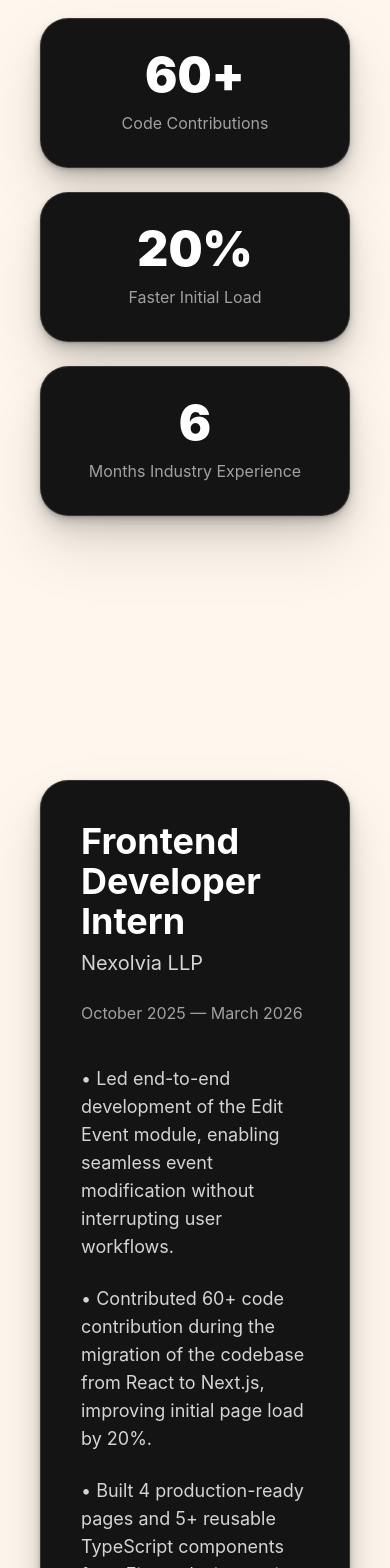
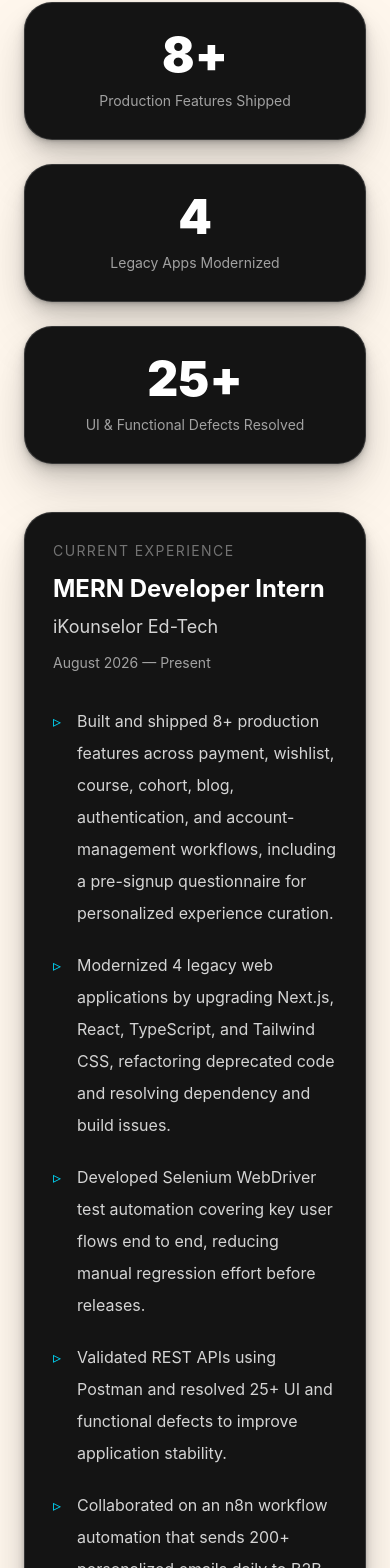
Before and after one commit to Prashant-K247/Portfolio, a React (Vite) app: page / in a window 390 px wide. Shown: the part 5864-7432 px from the top of the page. Built offline with nearby package versions, Linux system fonts and the light colour scheme; a web font is replaced by a local one.

Commit message:
Update Experience.jsx

```diff
--- a/src/component/Experience/Experience.jsx
+++ b/src/component/Experience/Experience.jsx
@@ -1,41 +1,74 @@
+
 import BorderGlow from "../ui/BorderGlow";
 import CountUp from "../ui/CountUp";
 
 const achievements = [
   {
-    value: 60,
+    value: 8,
     suffix: "+",
-    label: "Code Contributions",
+    label: "Production Features Shipped",
   },
   {
-    value: 20,
-    suffix: "%",
-    label: "Faster Initial Load",
+    value: 4,
+    suffix: "",
+    label: "Legacy Apps Modernized",
   },
   {
-    value: 6,
-    suffix: "",
-    label: "Months Industry Experience",
+    value: 25,
+    suffix: "+",
+    label: "UI & Functional Defects Resolved",
+  },
+];
+
+const experiences = [
+  {
+    role: "MERN Developer Intern",
+    company: "iKounselor Ed-Tech",
+    duration: "August 2026 — Present",
+    points: [
+      "Built and shipped 8+ production features across payment, wishlist, course, cohort, blog, authentication, and account-management workflows, including a pre-signup questionnaire for personalized experience curation.",
+      "Modernized 4 legacy web applications by upgrading Next.js, React, TypeScript, and Tailwind CSS, refactoring deprecated code and resolving dependency and build issues.",
+      "Developed Selenium WebDriver test automation covering key user flows end to end, reducing manual regression effort before releases.",
+      "Validated REST APIs using Postman and resolved 25+ UI and functional defects to improve application stability.",
+      "Collaborated on an n8n workflow automation that sends 200+ personalized emails daily to B2B clients, replacing manual outreach and accelerating lead follow-up.",
+    ],
+  },
+  {
+    role: "Frontend Developer Intern",
+    company: "Nexolvia LLP",
+    duration: "October 2025 — March 2026",
+    points: [
+      "Led end-to-end development of the Edit Event module, from UI implementation to backend logic and persistence, enabling users to modify event data without interrupting workflows.",
+      "Contributed 60+ commits across development and migration branches while migrating the application from React.js to Next.js, leveraging server-side rendering to achieve a 20% reduction in measured initial page-load time.",
+      "Developed 4 production-ready pages and 5+ reusable TypeScript components from Figma designs using Next.js, TypeScript, and Tailwind CSS.",
+    ],
   },
 ];
 
 const techStack = [
-  "React",
+  "React.js",
   "Next.js",
   "TypeScript",
+  "JavaScript",
   "Tailwind CSS",
+  "Node.js",
+  "Express.js",
+  "MongoDB",
   "REST APIs",
-  "JavaScript",
+  "Selenium",
+  "Postman",
+  "n8n",
   "Git",
+  "GitHub",
 ];
 
 export default function Experience() {
   return (
     <section
       id="experience"
-      className="min-h-screen bg-transparent text-white px-10 md:px-20 py-28"
+      className="min-h-screen bg-transparent text-white px-6 md:px-20 py-28"
     >
-      <div className="grid lg:grid-cols-12 gap-16">
+      <div className="grid lg:grid-cols-12 gap-12 lg:gap-16">
 
         {/* Left Side */}
         <div className="lg:col-span-3">
@@ -44,7 +77,7 @@ export default function Experience() {
             Career
           </p>
 
-          <h2 className="text-4xl md:text-8xl font-black mb-16">
+          <h2 className="text-4xl md:text-7xl font-black mb-12">
             EXPERIENCE
           </h2>
 
@@ -63,8 +96,7 @@ export default function Experience() {
                 animated={false}
                 colors={["#8b5cf6", "#3b82f6", "#06b6d4"]}
               >
-                <div className="p-8 text-center">
-
+                <div className="p-7 text-center">
                   <h3 className="text-5xl font-black flex justify-center items-center">
                     <CountUp
                       from={0}
@@ -78,25 +110,22 @@ export default function Experience() {
                     <span>{item.suffix}</span>
                   </h3>
 
-                  <p className="mt-3 text-neutral-400">
+                  <p className="mt-3 text-sm text-neutral-400">
                     {item.label}
                   </p>
-
                 </div>
               </BorderGlow>
             ))}
 
           </div>
-
         </div>
 
-        {/* Right Side */}
+        {/* Right Side - Experience Timeline */}
+        <div className="lg:col-span-9 space-y-8 lg:mt-36">
 
-        <div className="lg:col-span-9 space-y-6 mt-50">
-
-          {/* Internship */}
-
+          {experiences.map((experience, index) => (
             <BorderGlow
+              key={experience.company}
               edgeSensitivity={0}
               glowColor="40 80 80"
               backgroundColor="#141414"
@@ -107,62 +136,54 @@ export default function Experience() {
               animated={false}
               colors={["#8b5cf6", "#3b82f6", "#06b6d4"]}
             >
-            <div className="p-10">
+              <div className="p-7 md:p-10">
 
-              <div className="flex flex-col md:flex-row md:justify-between md:items-start">
+                <div className="flex flex-col md:flex-row md:justify-between md:items-start gap-3">
 
                   <div>
+                    <p className="text-sm uppercase tracking-widest text-neutral-500 mb-3">
+                      {index === 0 ? "Current Experience" : "Previous Experience"}
+                    </p>
 
-                  <h3 className="text-4xl font-bold">
-                    Frontend Developer Intern
+                    <h3 className="text-2xl md:text-3xl font-bold">
+                      {experience.role}
                     </h3>
 
-                  <p className="text-xl text-neutral-300 mt-2">
-                    Nexolvia LLP
+                    <p className="text-lg text-neutral-300 mt-2">
+                      {experience.company}
+                    </p>
+                  </div>
+
+                  <p className="text-sm md:text-base text-neutral-400 md:text-right">
+                    {experience.duration}
                   </p>
 
                 </div>
 
-                <p className="text-neutral-400 mt-6 md:mt-0">
-                  October 2025 — March 2026
+                <div className="mt-8 space-y-5 text-base md:text-lg text-neutral-300">
+
+                  {experience.points.map((point, i) => (
+                    <div key={i} className="flex gap-4">
+                      <span className="text-cyan-400 mt-1 shrink-0">
+                        ▹
+                      </span>
+                      <p className="leading-8">
+                        {point}
                       </p>
-
                     </div>
-
-              <div className="mt-10 space-y-6 text-lg text-neutral-300">
-
-                <p>
-                  • Led end-to-end development of the Edit Event module,
-                  enabling seamless event modification without interrupting
-                  user workflows.
-                </p>
-
-                <p>
-                  • Contributed 60+ code contribution during the migration
-                  of the codebase from React to Next.js, improving
-                  initial page load by 20%.
-                </p>
-
-                <p>
-                  • Built 4 production-ready pages and 5+ reusable
-                  TypeScript components from Figma designs using
-                  Next.js and Tailwind CSS.
-                </p>
-
-                <p>
-                  • Integrated REST APIs with asynchronous JavaScript
-                  to improve real-time communication between frontend
-                  and backend.
-                </p>
+                  ))}
 
                 </div>
 
               </div>
             </BorderGlow>
+          ))}
 
         </div>
 
-        <div className="lg:col-span-full space-y-6 -mt-10">
+        {/* Tech Stack */}
+        <div className="lg:col-span-full space-y-8">
+
           <BorderGlow
             edgeSensitivity={0}
             glowColor="40 80 80"
@@ -174,57 +195,26 @@ export default function Experience() {
             animated={true}
             colors={["#8b5cf6", "#3b82f6", "#06b6d4"]}
           >
-            <div className="p-10">
+            <div className="p-8 md:p-10">
+
               <h3 className="text-3xl font-bold mb-8">
-                Tech Stack
+                Technologies & Tools
               </h3>
 
-              <div className="flex flex-wrap gap-4">
-
+              <div className="flex flex-wrap gap-3">
                 {techStack.map((tech) => (
                   <div
                     key={tech}
-                    className="px-5 py-3 rounded-full bg-[#1B1B1B] border border-neutral-700"
+                    className="px-5 py-3 rounded-full bg-[#1B1B1B] border border-neutral-700 text-sm md:text-base"
                   >
                     {tech}
                   </div>
                 ))}
-
               </div>
 
             </div>
           </BorderGlow>
 
-          <BorderGlow
-            edgeSensitivity={0}
-            glowColor="40 80 80"
-            backgroundColor="#141414"
-            borderRadius={28}
-            glowRadius={90}
-            glowIntensity={1}
-            coneSpread={30}
-            animated={false}
-            colors={["#8b5cf6", "#3b82f6", "#06b6d4"]}
-          >
-            <div className="p-10">
-
-              <h3 className="text-3xl font-bold mb-6">
-                Impact
-              </h3>
-
-              <p className="text-lg leading-9 text-neutral-300">
-                During my internship at Nexolvia LLP, I contributed to
-                the migration of a production application from React to
-                Next.js, developed production-ready features from Figma
-                designs, and built reusable components that improved
-                development efficiency. I collaborated closely with
-                backend APIs to deliver responsive, scalable, and
-                user-focused experiences while gaining hands-on
-                experience working on a real-world SaaS product.
-              </p>
-
-            </div>
-          </BorderGlow>
         </div>
 
       </div>
```
Lines whose indentation alone changed are shown as unchanged.
